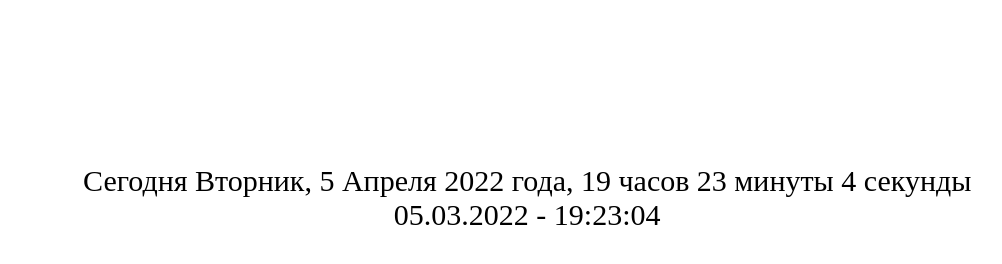
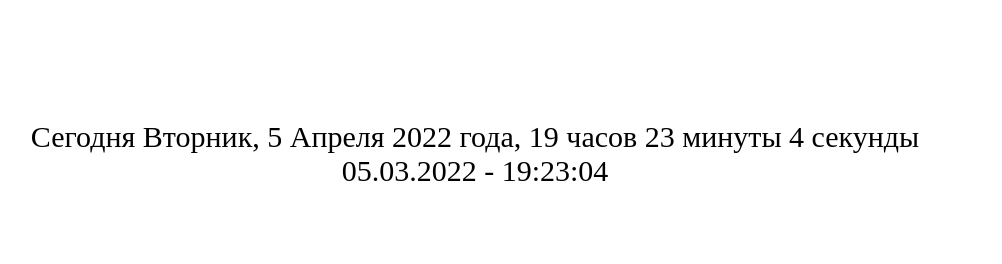
Before and after one commit to anoxin/javaScript, a plain HTML site: page index.html in a window 1280 px wide. Shown: the whole page, without its empty margins (165-1167 px from the left). Drawn offline with Linux system fonts and the light colour scheme.

Commit message:
выравнивание текста по центру

```diff
--- a/style.css
+++ b/style.css
@@ -1,11 +1,5 @@
-div.container {
-    margin-left: 15em;
-    height: 20em;
-    position: relative }
- div.container p {
+ p {
+     margin-top: 4em;
     text-align: center;
     font-size: 30px;
-    position: absolute;
-    top: 50%;
-    transform: translate(0, -50%)
 }
```
